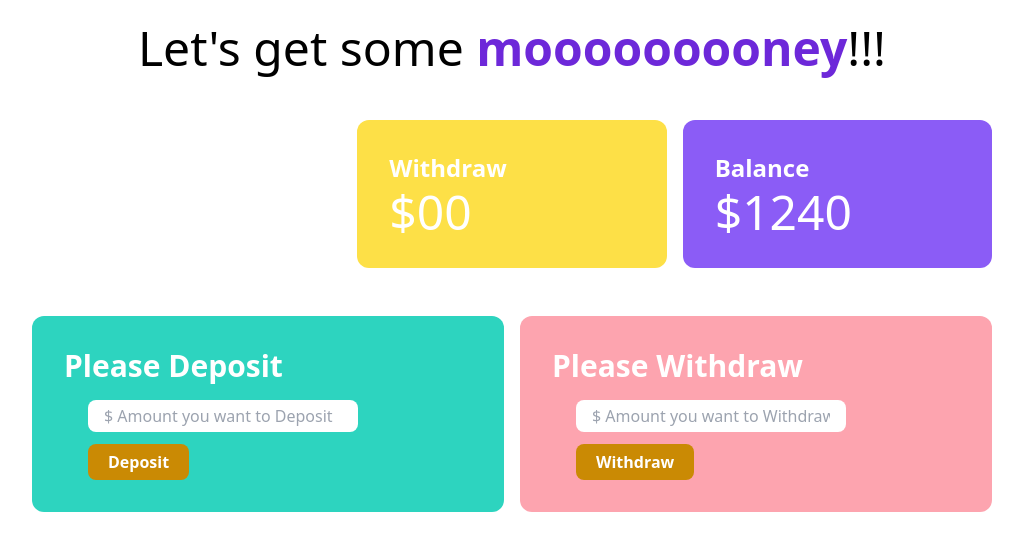
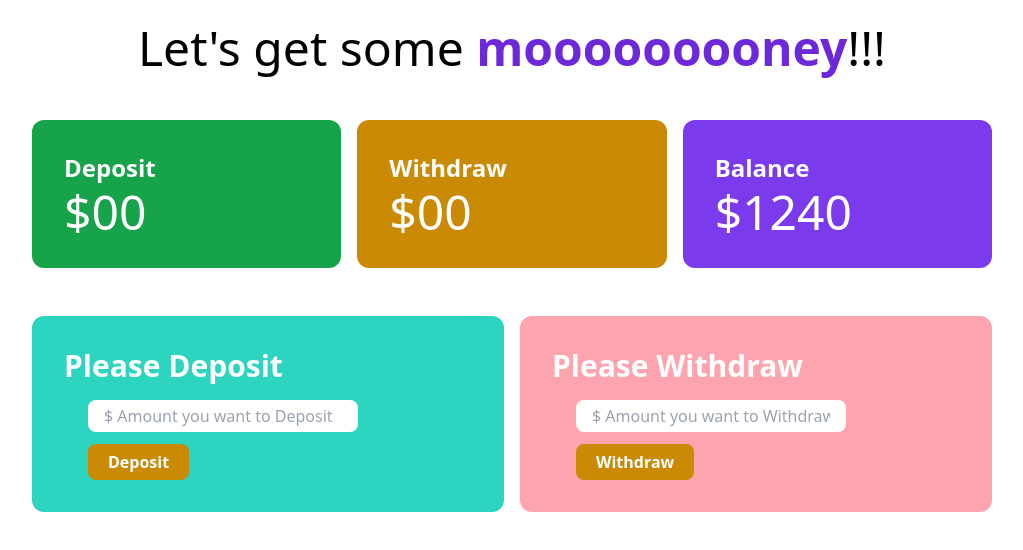
Before and after one commit to HasanBakar/Baap-er-Bank, a plain HTML site: page index.html in a window 1280 px wide. Shown: the whole page, without its empty margins (128-1151 px from the left). Drawn offline with nearby package versions, Linux system fonts and the light colour scheme.

Commit message:
color saturation changed

```diff
--- a/index.html
+++ b/index.html
@@ -19,17 +19,17 @@
             <section class="mt-12 mx-auto">
                 <!-- deposit total  -->
                 <div class="grid grid-cols-3 gap-4 w-9/12 mx-auto text-white">
-                    <div class="bg-dark-400 p-8 rounded-xl">
+                    <div class="bg-green-600 p-8 rounded-xl">
                         <h4 class="text-2xl font-semibold pb-1">Deposit</h4>
                         <h2 class="text-5xl">$<span id="current_deposit">00</span></h2>
                     </div>
                     <!-- withdraw total  -->
-                    <div class="bg-yellow-300 p-8 rounded-xl">
+                    <div class="bg-yellow-600 p-8 rounded-xl">
                         <h4 class="text-2xl font-semibold pb-1">Withdraw</h4>
                         <h2 class="text-5xl">$<span id="Previous_withdraw">00</span></h2>
                     </div>
                     <!-- balance total  -->
-                    <div class="bg-violet-500 p-8 rounded-xl">
+                    <div class="bg-violet-600 p-8 rounded-xl">
                         <h4 class="text-2xl font-semibold pb-1">Balance</h4>
                         <h2 class="text-5xl">$<span id="previous_balance">1240</span></h2>
                     </div>
```
